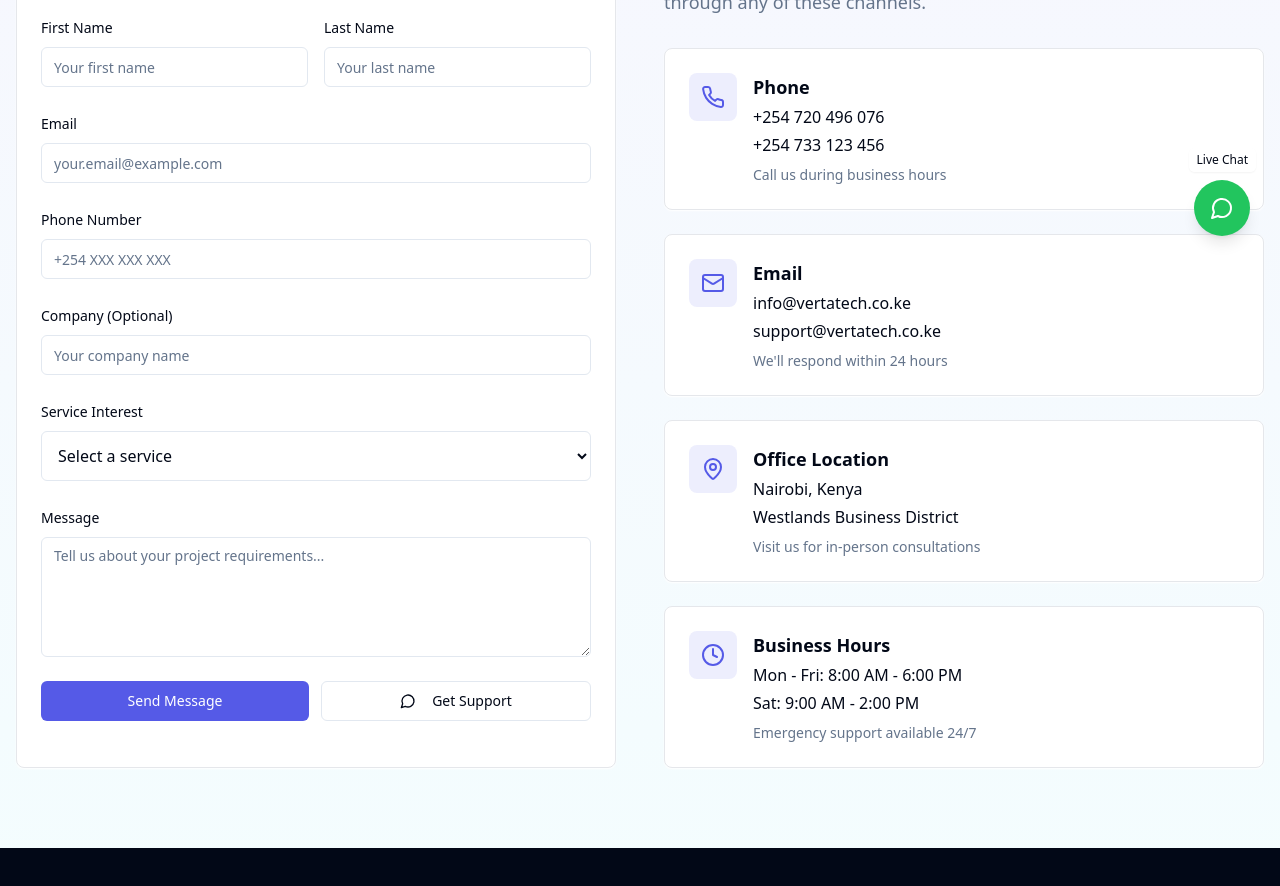
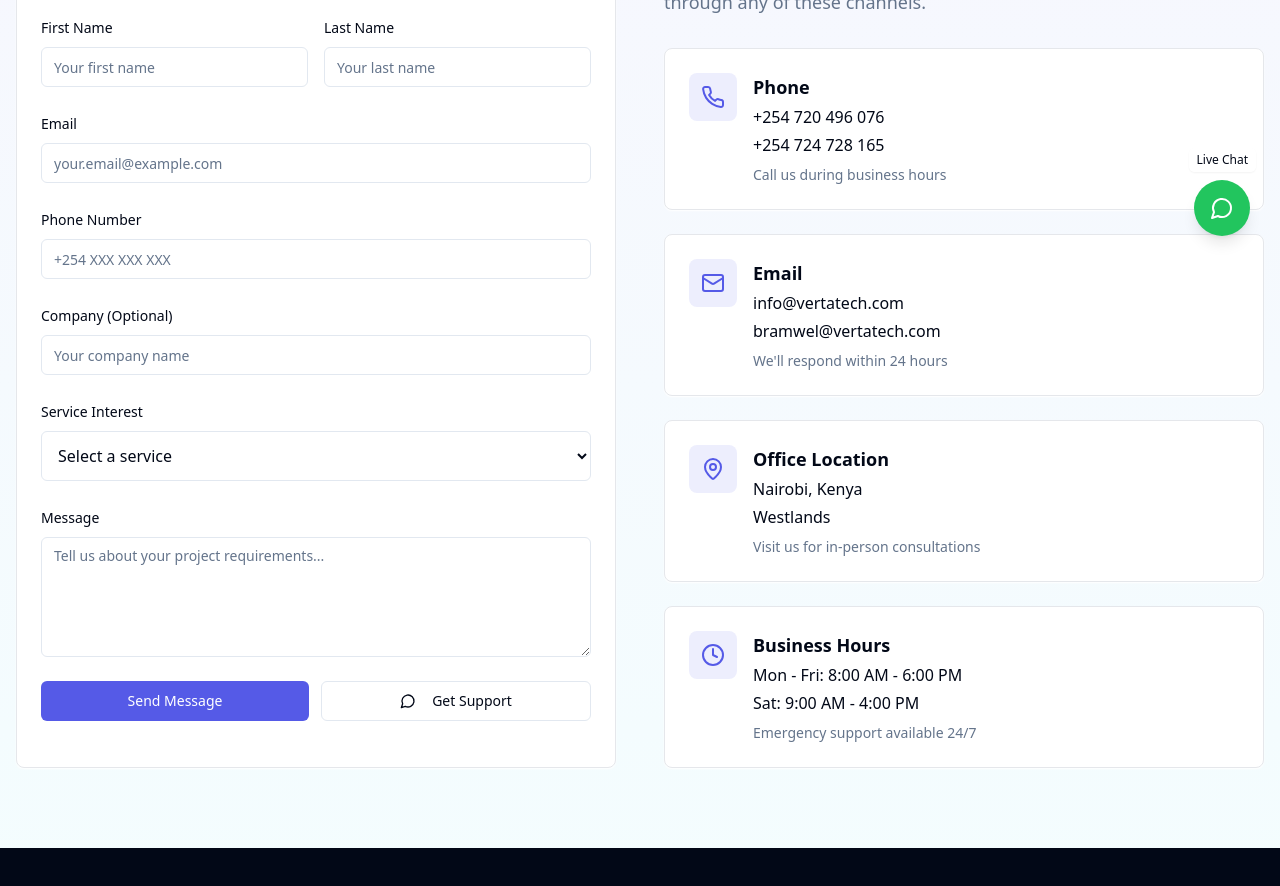
Before and after one commit to vertatech/verta-tech-solutions, a React (Vite) app: page /contact in a window 1280 px wide. Shown: the part 540-1426 px from the top of the page. Built offline with nearby package versions, Linux system fonts and the light colour scheme.

Commit message:
Update Contact.tsx

```diff
--- a/src/pages/Contact.tsx
+++ b/src/pages/Contact.tsx
@@ -15,25 +15,25 @@ const Contact = () => {
     {
       icon: Phone,
       title: "Phone",
-      details: ["+254 720 496 076", "+254 733 123 456"],
+      details: ["+254 720 496 076", "+254 724 728 165"],
       description: "Call us during business hours"
     },
     {
       icon: Mail,
       title: "Email",
-      details: ["info@vertatech.co.ke", "support@vertatech.co.ke"],
+      details: ["info@vertatech.com", "bramwel@vertatech.com"],
       description: "We'll respond within 24 hours"
     },
     {
       icon: MapPin,
       title: "Office Location",
-      details: ["Nairobi, Kenya", "Westlands Business District"],
+      details: ["Nairobi, Kenya", "Westlands"],
       description: "Visit us for in-person consultations"
     },
     {
       icon: Clock,
       title: "Business Hours",
-      details: ["Mon - Fri: 8:00 AM - 6:00 PM", "Sat: 9:00 AM - 2:00 PM"],
+      details: ["Mon - Fri: 8:00 AM - 6:00 PM", "Sat: 9:00 AM - 4:00 PM"],
       description: "Emergency support available 24/7"
     }
   ];
```
